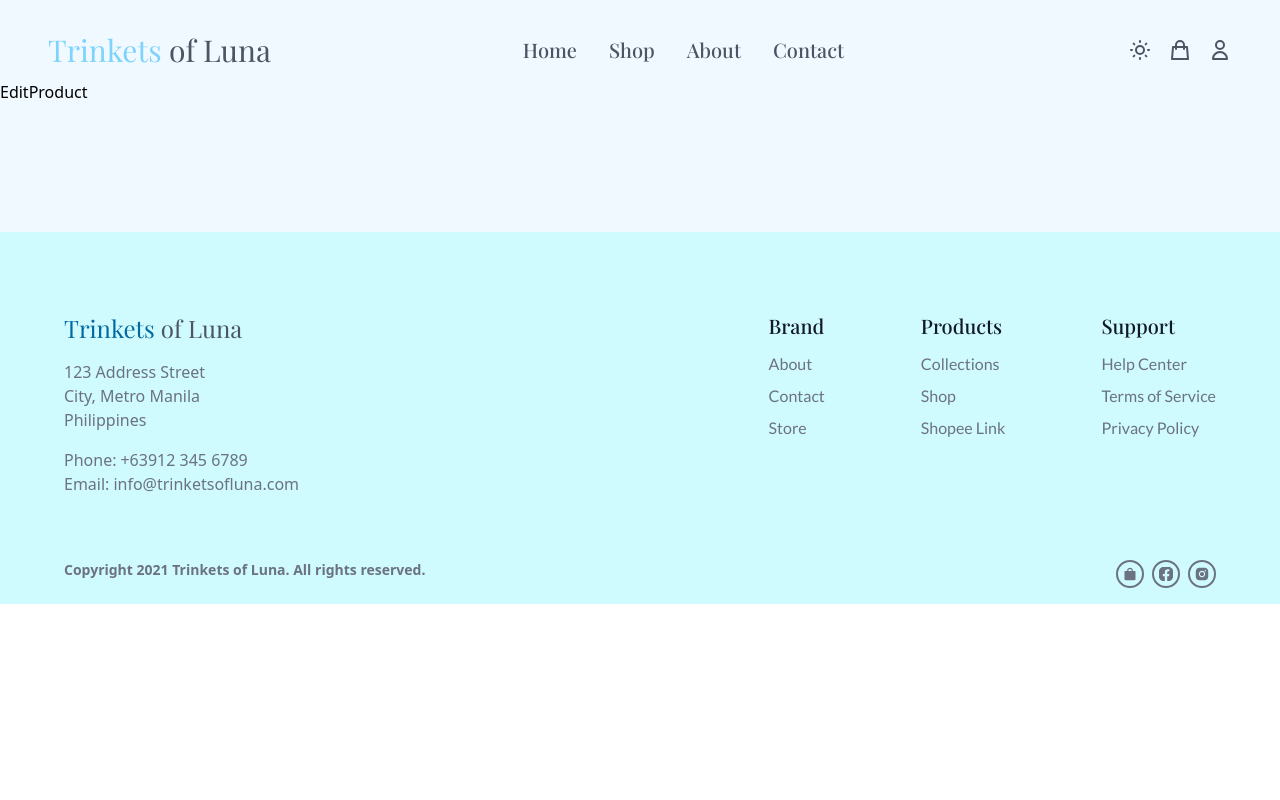
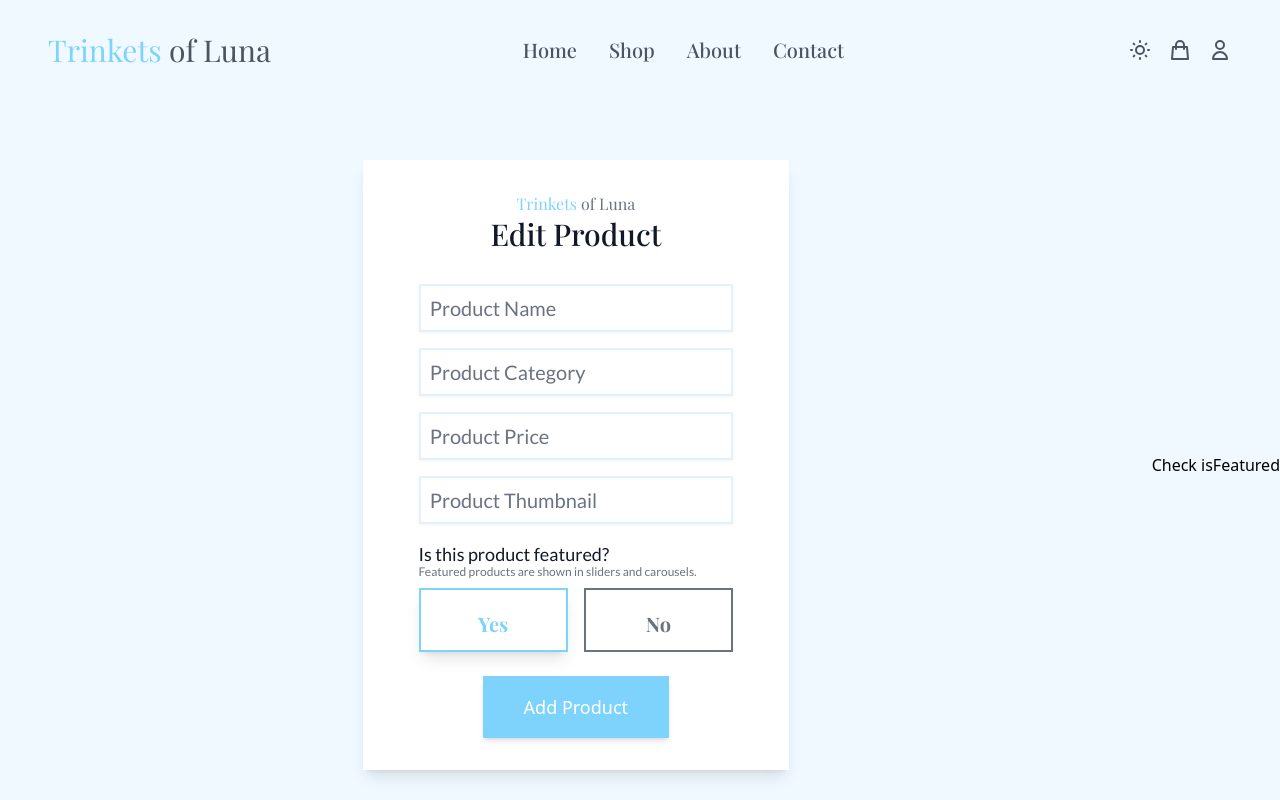
Before and after one commit to cedricquitor/trinketsofluna-ecommerce-web-app, a React (Create React App) app: page /admin/edit in a window 1280 px wide. Shown: the top 800 px of the page. Built offline with nearby package versions, Linux system fonts and the light colour scheme; no server answers.

Commit message:
Finished UI of edit product in admin panel

```diff
--- a/src/components/EditProduct.jsx
+++ b/src/components/EditProduct.jsx
@@ -1,10 +1,91 @@
-import React from "react";
+import React, { useState, useEffect, useRef } from "react";
 
 const EditProduct = () => {
+  const handleSubmit = async (e) => {
+    console.log(e);
+    e.preventDefault();
+  };
+
+  const [isFeatured, setIsFeatured] = useState(true);
+
+  const handleRadioChange = () => {
+    if (isFeatured === true) {
+      setIsFeatured(false);
+    } else if (isFeatured === false) {
+      setIsFeatured(true);
+    }
+  };
+
+  useEffect(() => {
+    console.log(isFeatured);
+  }, [isFeatured]);
+
+  const productNameRef = useRef();
+  const productCategoryRef = useRef();
+  const productPriceRef = useRef();
+  const productThumbnailRef = useRef();
+
   return (
-    <div>
-      <h1>EditProduct</h1>
-    </div>
+    <section className="mt-20 flex justify-center">
+      <div className="mx-auto my-auto py-8 w-5/6 md:w-2/3 xl:w-1/3 2xl:w-1/4 bg-white shadow-lg dark:bg-gray-700">
+        <div className="mx-8 md:mx-16 mb-4 md:mb-8">
+          <h1 className="text-center font-playfair text-gray-500 dark:text-zinc-100">
+            <span className="text-sky-300 dark:text-sky-500">Trinkets</span> of Luna
+          </h1>
+          <h1 className="mb-2 font-playfair font-medium text-gray-900 text-2xl md:text-3xl text-center dark:text-zinc-100">Edit Product</h1>
+        </div>
+        <div className="relative px-10">
+          <form onSubmit={handleSubmit} className="mx-4">
+            <div>
+              <input type="text" id="productName" placeholder="Product Name" ref={productNameRef} className="input__text peer" />
+              <label htmlFor="productName" className="input__label left-[4.7rem] -top-[0.6rem] peer-placeholder-shown:top-[0.6rem] peer-placeholder-shown:left-[4.2rem] peer-focus:-top-[0.6rem] peer-focus:left-[4.7rem]">
+                Product Name
+              </label>
+            </div>
+            <div>
+              <input type="text" id="productCategory" placeholder="Product Category" ref={productCategoryRef} className="input__text peer" />
+              <label htmlFor="productCategory" className="input__label left-[4.7rem] top-[3.6rem] peer-placeholder-shown:top-[4.6rem] peer-placeholder-shown:left-[4.2rem] peer-focus:top-[3.6rem] peer-focus:left-[4.7rem]">
+                Product Category
+              </label>
+            </div>
+            <div>
+              <input type="text" id="productPrice" placeholder="Product Price" ref={productPriceRef} className="input__text peer" />
+              <label htmlFor="productPrice" className="input__label left-[4.7rem] top-[7.6rem] peer-placeholder-shown:top-[8.6rem] peer-placeholder-shown:left-[4.2rem] peer-focus:top-[7.6rem] peer-focus:left-[4.7rem]">
+                Product Price
+              </label>
+            </div>
+            <div>
+              <input type="text" id="productThumbnail" placeholder="Product Thumbnail" ref={productThumbnailRef} className="input__text peer" />
+              <label htmlFor="productThumbnail" className="input__label left-[4.7rem] top-[11.6rem] peer-placeholder-shown:top-[12.6rem] peer-placeholder-shown:left-[4.2rem] peer-focus:top-[11.6rem] peer-focus:left-[4.7rem]">
+                Product Thumbnail
+              </label>
+            </div>
+            <div className="mt-4">
+              <div className="flex flex-col mb-2">
+                <p className="font-lato text-gray-900 text-lg -mb-1 dark:text-zinc-100">Is this product featured?</p>
+                <span className="font-lato text-xs text-gray-500 dark:text-gray-400">Featured products are shown in sliders and carousels.</span>
+              </div>
+              <div className="flex">
+                <div className="pr-2 w-full">
+                  <input className="hidden input__radio" id="radio_1" type="radio" name="radio" onChange={handleRadioChange} defaultChecked />
+                  <label className="flex flex-col p-2 border-2 border-gray-500 cursor-pointer transition duration-300 hover:border-sky-200 hover:shadow-md active:border-sky-500 dark:border-gray-400 md:p-3" htmlFor="radio_1">
+                    <span className="text-xl font-bold font-playfair mt-2 mx-auto">Yes</span>
+                  </label>
+                </div>
+                <div className="pl-2 w-full">
+                  <input className="hidden input__radio" id="radio_2" type="radio" name="radio" onChange={handleRadioChange} />
+                  <label className="flex flex-col p-2 border-2 border-gray-500 cursor-pointer transition duration-300 hover:border-sky-200 hover:shadow-md active:border-sky-500 dark:border-gray-400 md:p-3" htmlFor="radio_2">
+                    <span className="text-xl font-bold font-playfair mt-2 mx-auto">No</span>
+                  </label>
+                </div>
+              </div>
+            </div>
+            <button className="btn--primary mt-6 mx-auto">Add Product</button>
+          </form>
+        </div>
+      </div>
+      <button onClick={() => console.log(isFeatured)}>Check isFeatured</button>
+    </section>
   );
 };
 
```
